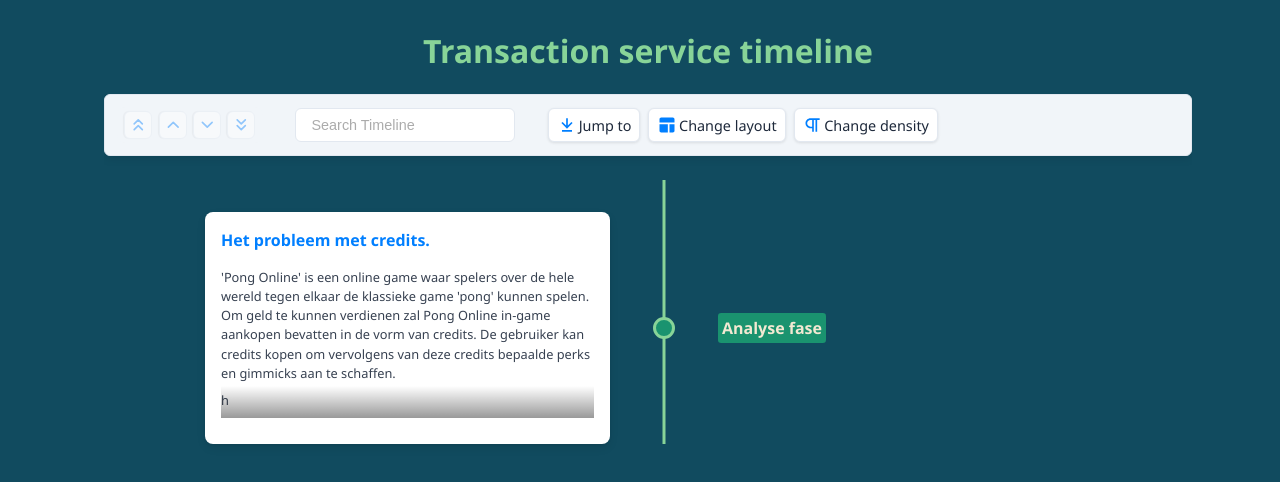
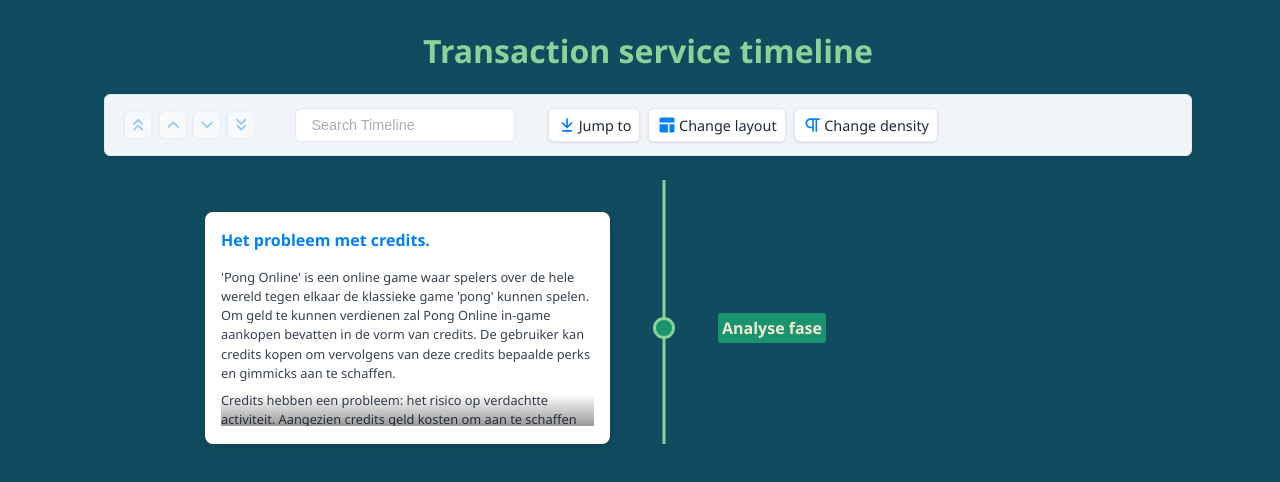
Before and after one commit to rikdgd/transaction-service-timeline, a React (Vite) app: page / in a window 1280 px wide. Shown: the top 482 px of the page. Built offline with nearby package versions, Linux system fonts and the light colour scheme.

Commit message:
finish analyse intro text

```diff
--- a/src/components/TimeLine/index.jsx
+++ b/src/components/TimeLine/index.jsx
@@ -2,13 +2,13 @@
 import './timeline.css';
 import ItemManager from './items/itemManager';
 
-import AnalyseItem from './items/analyseFase/analyseItem';
+import AnalyseIntro from './items/analyseFase/analyseIntro';
 
 
 
 export default function TimeLine() {
     const items = [
-        AnalyseItem,
+        AnalyseIntro,
     ];
 
     return (
--- a/src/components/TimeLine/items/analyseFase/analyseItem.js
+++ b/src/components/TimeLine/items/analyseFase/analyseIntro.js
@@ -10,7 +10,10 @@
     Om geld te kunnen verdienen zal Pong Online in-game aankopen bevatten in de vorm van credits. De gebruiker kan credits kopen \
     om vervolgens van deze credits bepaalde perks en gimmicks aan te schaffen.",
 
-    "h",
+    "Credits hebben een probleem: het risico op verdachtte activiteit. Aangezien credits geld kosten om aan te schaffen\
+    zullen er zat gebruikers zijn die deze op een niet legitieme manier willen verkrijgen. Daarnaast is het voor gebruikers\
+    wel zo prettig als zij kunnen terugkijken waar zij precies hun credits aan hebben uitgegegeven.\
+    ",
 ];
 
 
```
